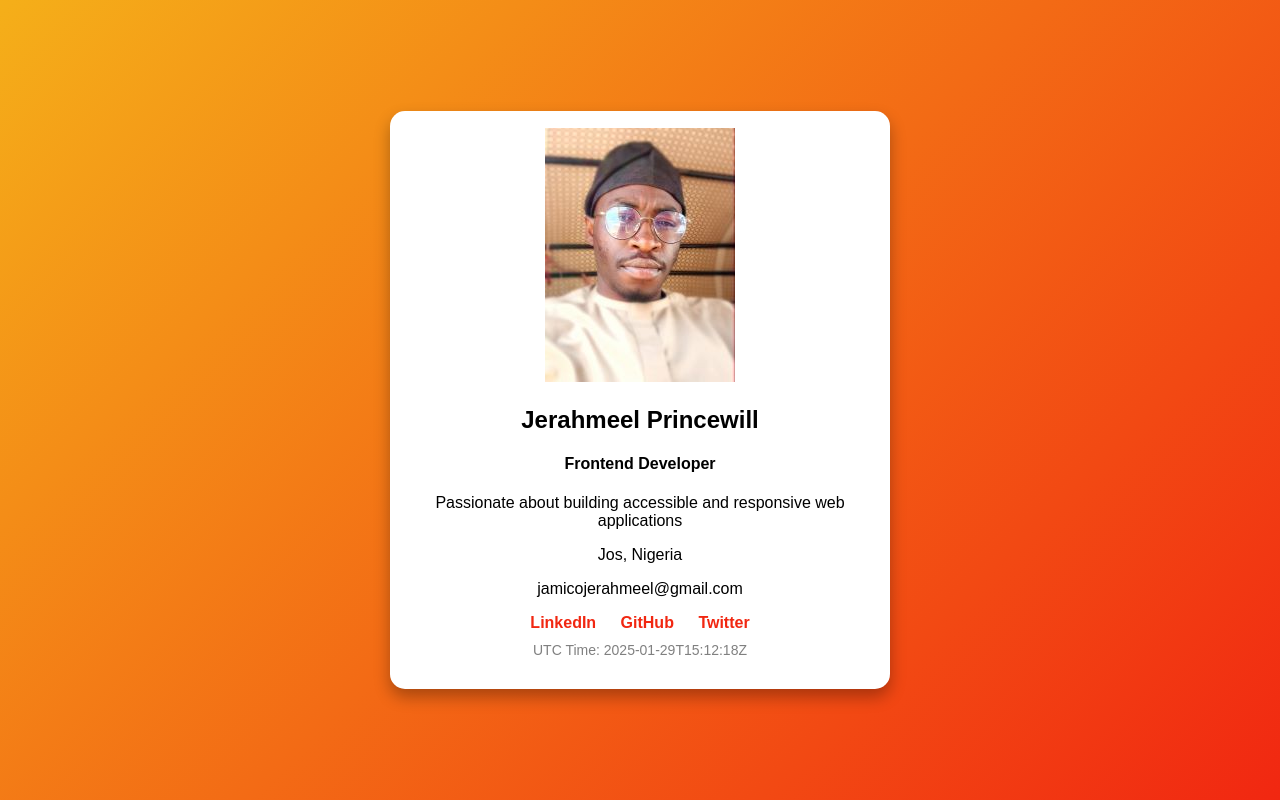
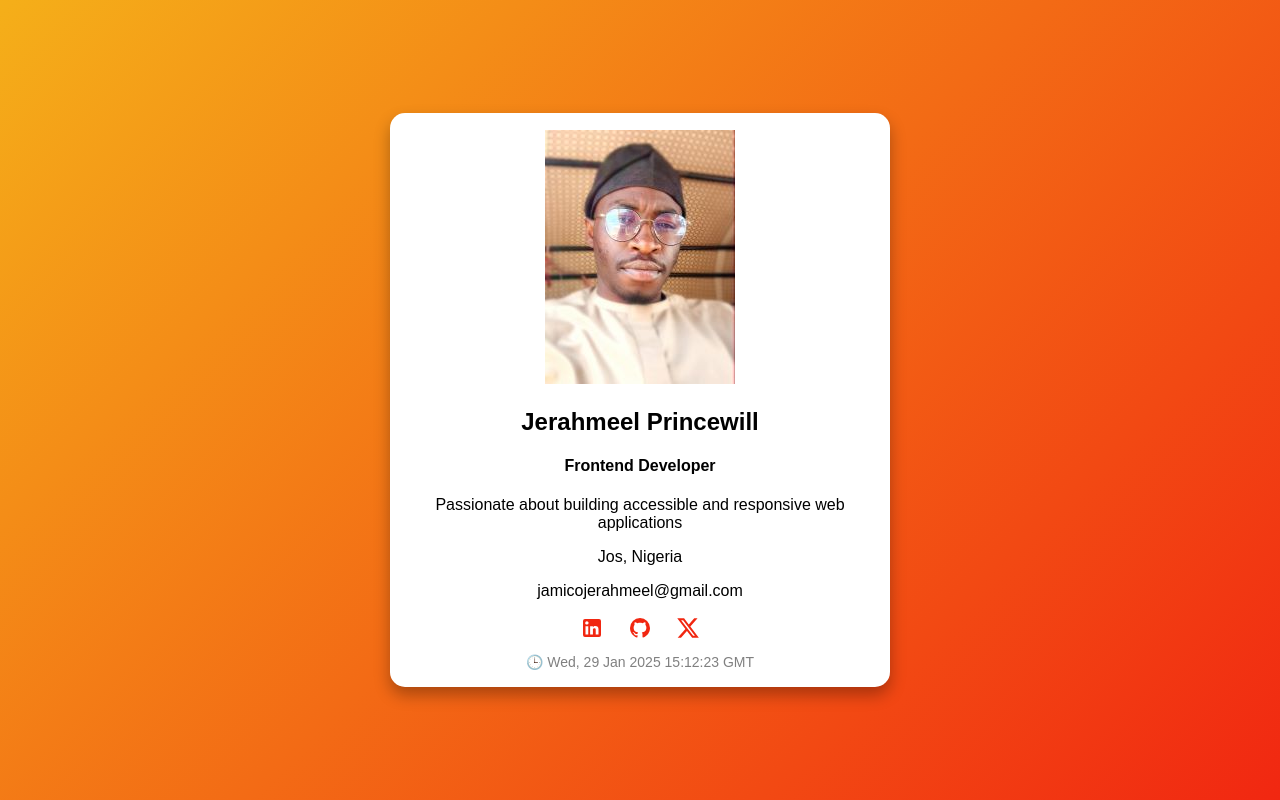
Before and after one commit to jerahmeel200/profile-card, a plain HTML site: page index.html in a window 1280 px wide. Drawn offline with Linux system fonts and the light colour scheme.

Commit message:
feat: move css and js code to their  respective file

```diff
--- a/index.html
+++ b/index.html
@@ -1,102 +1,54 @@
 <!DOCTYPE html>
 <html lang="en">
   <head>
-    <meta charset="UTF-8">
-    <meta name="viewport" content="width=device-width, initial-scale=1.0">
+    <meta charset="UTF-8" />
+    <meta name="viewport" content="width=device-width, initial-scale=1.0" />
     <title>Profile Card</title>
-    <style>
-        body {
-            display: flex;
-            justify-content: center;
-            align-items: center;
-            height: 100vh;
-            background: linear-gradient(135deg, #f5af19, #f12711);
-            font-family: 'Poppins', sans-serif;
-            margin: 0;
-        }
-        .card {
-            background: white;
-            padding: 17px;
-            border-radius: 15px;
-            box-shadow: 0 8px 16px rgba(0, 0, 0, 0.3);
-            text-align: center;
-            width: 100%;
-            max-width: 500px;
-            transition: transform 0.3s ease-in-out;
-            box-sizing: border-box;
-        }
-        .card:hover {
-            transform: scale(1.05);
-        }
-        .social-links a {
-            margin: 0 10px;
-            text-decoration: none;
-            color: #f12711;
-            font-weight: bold;
-            transition: color 0.3s;
-        }
-        .social-links a:hover {
-            color: #f5af19;
-        }
-        .utc-time {
-            font-size: 14px;
-            color: gray;
-            margin-top: 10px;
-        }
-
-
-        @media screen and (max-width: 768px) {
-            .card {
-                width: 80%;
-                padding: 15px;
-            }
-            .social-links a {
-                font-size: 14px;
-                margin: 0 8px;
-            }
-            .utc-time {
-                font-size: 12px;
-            }
-        }
-
-        @media screen and (max-width: 480px) {
-            .card {
-                width: 90%;
-                padding: 10px;
-            }
-            .social-links a {
-                font-size: 12px;
-                margin: 0 5px;
-            }
-            .utc-time {
-                font-size: 10px;
-            }
-        }
-    </style>
+    <link rel="stylesheet" href="/styles.css" />
   </head>
   <body>
     <div class="card">
-        <img src="image3.jpg" alt="Profile Picture" data-testid="profilePicture">
-        <h2 data-testid="fullName">Jerahmeel Princewill</h2>
-        <h4 data-testid="jobTitle">Frontend Developer</h4>
-        <p data-testid="shortBio">Passionate about building accessible and responsive web applications</p>
-        <p data-testid="currentLocation">Jos, Nigeria</p>
-        <p data-testid="emailAddress">jamicojerahmeel@gmail.com</p>
+      <img
+        src="image3.jpg"
+        alt="Profile Picture"
+        data-testid="profilePicture"
+      />
+      <h2 class="fullName" data-testid="fullName">Jerahmeel Princewill</h2>
+      <h4 class="role" data-testid="jobTitle">Frontend Developer</h4>
+      <p class="bio" data-testid="shortBio">
+        Passionate about building accessible and responsive web applications
+      </p>
+      <p class="location" data-testid="currentLocation">Jos, Nigeria</p>
+      <p class="email" data-testid="emailAddress">jamicojerahmeel@gmail.com</p>
       <div class="social-links" data-testid="socialLinks">
-            <a href="https://www.linkedin.com/in/jerahmeel-princewill-51b1b930a/" target="_blank">LinkedIn</a>
-            <a href="https://github.com/jerahmeel200" target="_blank">GitHub</a>
-            <a href="https://x.com/JerahmeelJamico" target="_blank">Twitter</a>
+        <a
+          href="https://www.linkedin.com/in/jerahmeel-princewill-51b1b930a/"
+          target="_blank"
+        >
+          <svg width="24" height="24" viewBox="0 0 24 24" fill="currentColor">
+            <path
+              d="M19 3a2 2 0 0 1 2 2v14a2 2 0 0 1-2 2H5a2 2 0 0 1-2-2V5a2 2 0 0 1 2-2h14m-.5 15.5v-5.3a3.26 3.26 0 0 0-3.26-3.26c-.85 0-1.84.52-2.32 1.3v-1.11h-2.79v8.37h2.79v-4.93c0-.77.62-1.4 1.39-1.4a1.4 1.4 0 0 1 1.4 1.4v4.93h2.79M6.88 8.56a1.68 1.68 0 0 0 1.68-1.68c0-.93-.75-1.69-1.68-1.69a1.69 1.69 0 0 0-1.69 1.69c0 .93.76 1.68 1.69 1.68m1.39 9.94v-8.37H5.5v8.37h2.77z"
+            />
+          </svg>
+        </a>
+        <a href="https://github.com/jerahmeel200" target="_blank">
+          <svg width="24" height="24" viewBox="0 0 24 24" fill="currentColor">
+            <path
+              d="M12 2A10 10 0 0 0 2 12c0 4.42 2.87 8.17 6.84 9.5.5.08.66-.23.66-.5v-1.69c-2.77.6-3.36-1.34-3.36-1.34-.46-1.16-1.11-1.47-1.11-1.47-.91-.62.07-.6.07-.6 1 .07 1.53 1.03 1.53 1.03.87 1.52 2.34 1.07 2.91.83.09-.65.35-1.09.63-1.34-2.22-.25-4.55-1.11-4.55-4.92 0-1.11.38-2 1.03-2.71-.1-.25-.45-1.29.1-2.64 0 0 .84-.27 2.75 1.02.79-.22 1.65-.33 2.5-.33.85 0 1.71.11 2.5.33 1.91-1.29 2.75-1.02 2.75-1.02.55 1.35.2 2.39.1 2.64.65.71 1.03 1.6 1.03 2.71 0 3.82-2.34 4.66-4.57 4.91.36.31.69.92.69 1.85V21c0 .27.16.59.67.5C19.14 20.16 22 16.42 22 12A10 10 0 0 0 12 2z"
+            /></svg
+        ></a>
+        <a href="https://x.com/JerahmeelJamico" target="_blank">
+          <svg width="24" height="24" viewBox="0 0 24 24" fill="currentColor">
+            <path
+              d="M18.244 2.25h3.308l-7.227 8.26 8.502 11.24H16.17l-5.214-6.817L4.99 21.75H1.68l7.73-8.835L1.254 2.25H8.08l4.713 6.231zm-1.161 17.52h1.833L7.084 4.126H5.117z"
+            /></svg
+        ></a>
       </div>
-        <p class="utc-time" data-testid="currentTimeUTC"></p>
+      <div data-testid="currentTimeUTC" class="time">
+        🕒 <span id="utcTime"></span>
+      </div>
     </div>
 
-    <script>
-        function updateTime() {
-            const utcTimeElement = document.querySelector("[data-testid='currentTimeUTC']");
-            const now = new Date();
-            utcTimeElement.textContent = "UTC Time: " + now.toISOString().split(".")[0] + "Z";
-        }
-        updateTime();
-    </script>
+    <script src="main.js"></script>
   </body>
 </html>
--- /dev/null
+++ b/main.js
@@ -0,0 +1,8 @@
+function updateUTCTime() {
+	const utcTimeElement = document.getElementById("utcTime");
+	const now = new Date();
+	utcTimeElement.textContent = now.toUTCString();
+}
+
+updateUTCTime();
+setInterval(updateUTCTime, 1000);
--- /dev/null
+++ b/styles.css
@@ -0,0 +1,78 @@
+body {
+    display: flex;
+    justify-content: center;
+    align-items: center;
+    height: 100vh;
+    background: linear-gradient(135deg, #f5af19, #f12711);
+    font-family: 'Poppins', sans-serif;
+    margin: 0;
+}
+.card {
+    background: white;
+    padding: 17px;
+    border-radius: 15px;
+    box-shadow: 0 8px 16px rgba(0, 0, 0, 0.3);
+    text-align: center;
+    width: 100%;
+    max-width: 500px;
+    transition: transform 0.3s ease-in-out;
+    box-sizing: border-box;
+}
+.card:hover {
+    transform: scale(1.05);
+}
+.social-links a {
+    margin: 0 10px;
+    text-decoration: none;
+    color: #f12711;
+    font-weight: bold;
+    transition: color 0.3s;
+}
+.social-links a:hover {
+    color: #f5af19;
+}
+.time {
+    font-size: 14px;
+    color: gray;
+    margin-top: 10px;
+}
+.bio{
+    font-weight: 500;
+}
+
+.location {
+    font-weight: 500;
+
+}
+.email{
+    font-weight: 500;
+}
+
+
+@media screen and (max-width: 768px) {
+    .card {
+        width: 80%;
+        padding: 15px;
+    }
+    .social-links a {
+        font-size: 14px;
+        margin: 0 8px;
+    }
+    .time {
+        font-size: 12px;
+    }
+}
+
+@media screen and (max-width: 480px) {
+    .card {
+        width: 90%;
+        padding: 10px;
+    }
+    .social-links a {
+        font-size: 12px;
+        margin: 0 5px;
+    }
+    .time {
+        font-size: 10px;
+    }
+}
```
Lines whose indentation alone changed are shown as unchanged.
